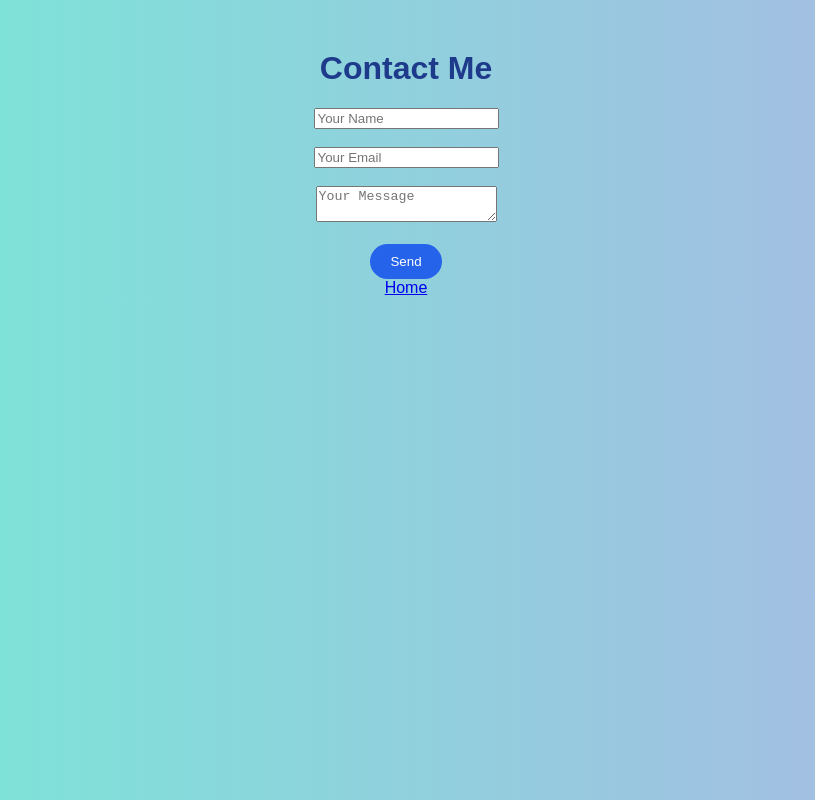
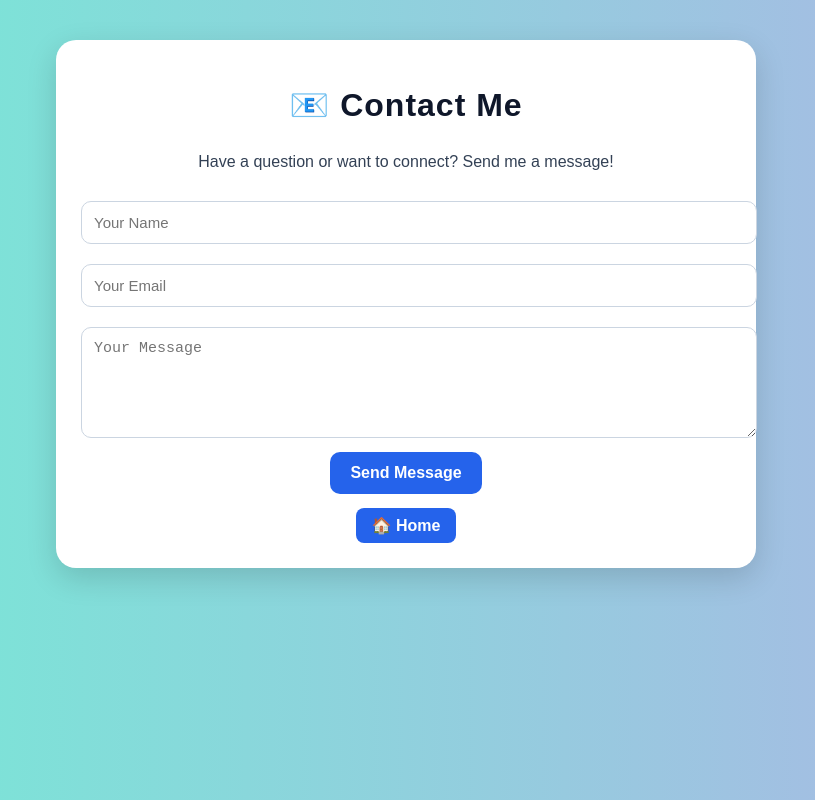
Before and after one commit to arradanaganesan-ai/personal-portfolio-blog, a plain HTML site: page contact.html in a window 1280 px wide. Shown: the whole page, without its empty margins (234-1049 px from the left). Drawn offline with Linux system fonts and the light colour scheme.

Commit message:
Add files via upload

```diff
--- a/contact.html
+++ b/contact.html
@@ -6,19 +6,23 @@
 </head>
 <body>
 
-    <h1>Contact Me</h1>
+    <div class="card">
+    <h1>📧 Contact Me</h1>
+
+    <p>Have a question or want to connect? Send me a message!</p>
 
     <form>
-        <input type="text" placeholder="Your Name"><br><br>
+        <input type="text" placeholder="Your Name">
 
-        <input type="email" placeholder="Your Email"><br><br>
+        <input type="email" placeholder="Your Email">
 
-        <textarea placeholder="Your Message"></textarea><br><br>
+        <textarea placeholder="Your Message" rows="5"></textarea>
 
-        <button type="submit">Send</button>
+        <button type="submit">Send Message</button>
     </form>
 
-    <a href="index.html">Home</a>
+    <a href="index.html">🏠 Home</a>
+</div>
 
 </body>
 </html>
--- a/style.css
+++ b/style.css
@@ -1,3 +1,10 @@
+
+@import url('https://fonts.googleapis.com/css2?family=Poppins:wght@400;600;700&display=swap');
+
+body{
+    font-family:'Poppins',sans-serif;
+}
+
 body {
     font-family: Arial, sans-serif;
     margin: 0;
@@ -75,12 +82,12 @@ text-align:center;
 }
 
 .card{
-background:white;
-width:60%;
-margin:20px auto;
-padding:20px;
-border-radius:15px;
-box-shadow:0 0 10px gray;
+    max-width:650px;
+    margin:40px auto;
+    background:white;
+    padding:25px;
+    border-radius:20px;
+    box-shadow:0 10px 30px rgba(0,0,0,0.15);
 }
 
 .navbar{
@@ -111,8 +118,18 @@ body{
 }
 
 h1{
-    margin-top:50px;
-    color:#1e3a8a;
+    text-align:center;
+    font-size:32px;
+    font-weight:700;
+    color:#0f172a;
+    margin-bottom:25px;
+    letter-spacing:1px;
+}
+
+p{
+    font-size:16px;
+    line-height:1.6;
+    color:#334155;
 }
 
 button{
@@ -121,6 +138,21 @@ button{
     padding:10px 20px;
     border:none;
     border-radius:20px;
+}
+
+a{
+    display:inline-block;
+    margin-top:14px;
+    padding:8px 16px;
+    background:#2563eb;
+    color:white;
+    text-decoration:none;
+    border-radius:8px;
+    font-weight:600;
+}
+
+a:hover{
+    transform:scale(1.05);
 }
 
 .navbar{
@@ -142,3 +174,27 @@ button{
     background:#333;
     color:white;
 }
+
+input,textarea{
+    width:100%;
+    padding:12px;
+    margin:10px 0;
+    border:1px solid #cbd5e1;
+    border-radius:10px;
+    font-size:15px;
+}
+
+button{
+    background:#2563eb;
+    color:white;
+    border:none;
+    padding:12px 20px;
+    border-radius:10px;
+    font-size:16px;
+    font-weight:600;
+    cursor:pointer;
+}
+
+button:hover{
+    transform:translateY(-2px);
+}
```
Also changed, not shown: login.html (+8 -4 lines).
